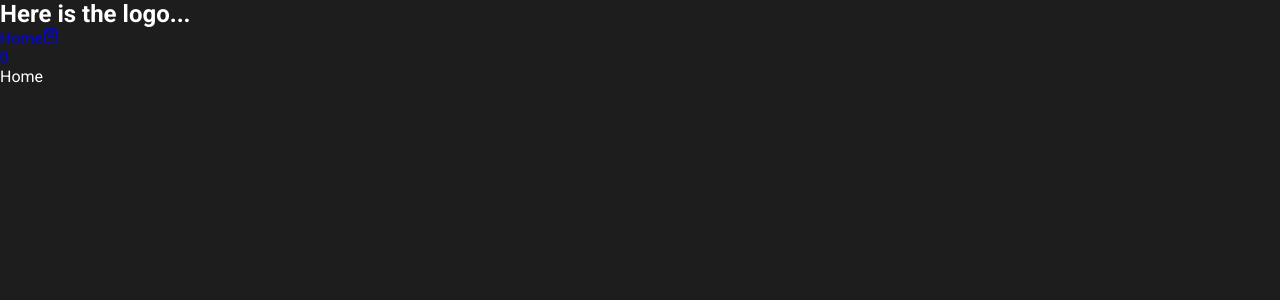
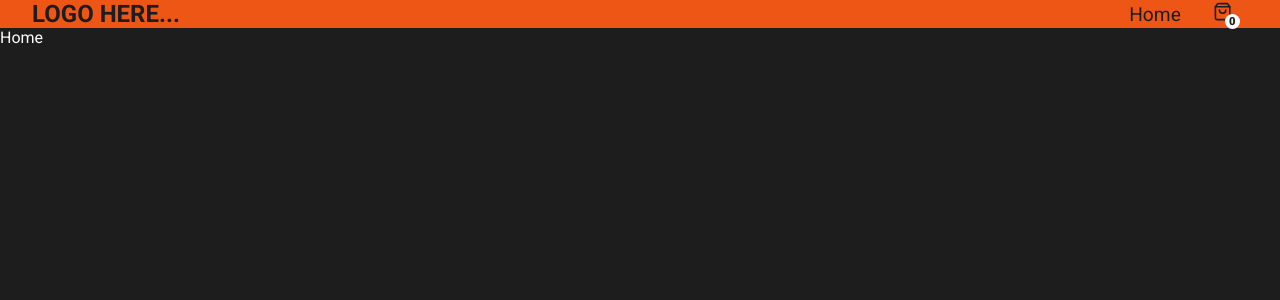
Before and after one commit to Susmitaa-Das/react_cart, a React (Create React App) app: page / in a window 1280 px wide. Shown: the top 300 px of the page. Built offline with nearby package versions, Linux system fonts and the light colour scheme.

Commit message:
Updated header scss file

```diff
--- a/src/components/Header.jsx
+++ b/src/components/Header.jsx
@@ -5,7 +5,7 @@ import {FiShoppingBag} from 'react-icons/fi'
 const Header = () => {
   return (
     <nav>
-      <h2>Here is the logo...</h2>
+      <h2>Logo Here...</h2>
 
       <div>
         <Link to={'/'}>Home</Link>
--- a/src/components/Home.jsx
+++ b/src/components/Home.jsx
@@ -2,7 +2,7 @@ import React from 'react'
 
 const Home = () => {
   return (
-    <div>Home</div>
+    <div className='home'>Home</div>
   )
 }
 
--- a/src/styles/header.scss
+++ b/src/styles/header.scss
@@ -0,0 +1,37 @@
+@import 'colors';
+
+nav{
+    background-color: $secondary;
+    display: flex;
+    justify-content: space-between;
+    padding: 0 2rem;
+    > h2{
+        text-transform: uppercase;
+        color: $primary;
+    }
+    >div{
+        display: flex;
+        align-items: center;
+        > a{
+            color: $primary;
+            font-size: 1.2rem;
+            margin: 0 1rem;
+            transition: all 0.3s;
+            &:hover{
+                opacity: 0.5;
+            }
+
+            >p{
+                position: absolute;
+                background-color: $tertiary;
+                border-radius: 50%;
+                width: 15px;
+                height: 15px;
+                font: 900 0.7rem 'Roboto';
+                display: grid;
+                place-items: center;
+                transform: translate(80% , -80%);
+            }
+        }
+    }
+ }
```
